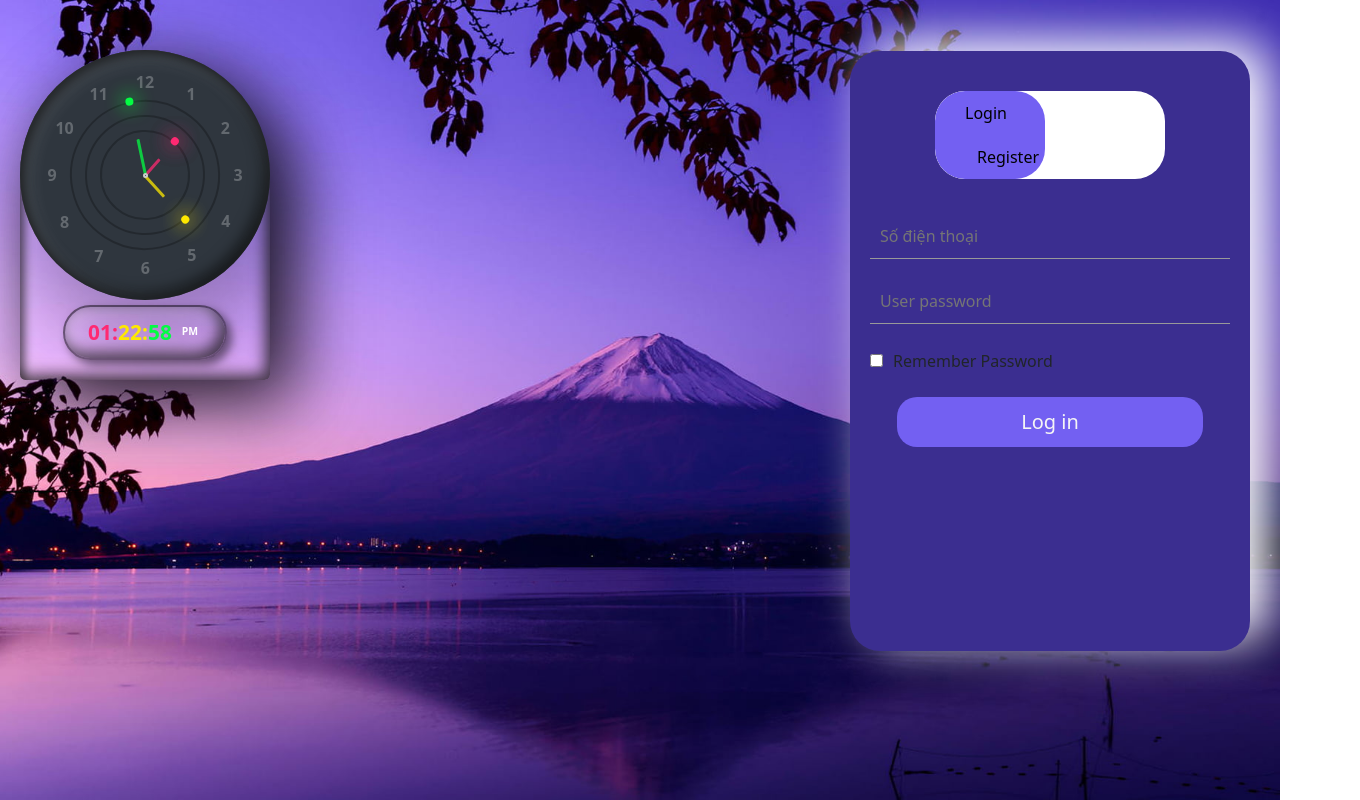
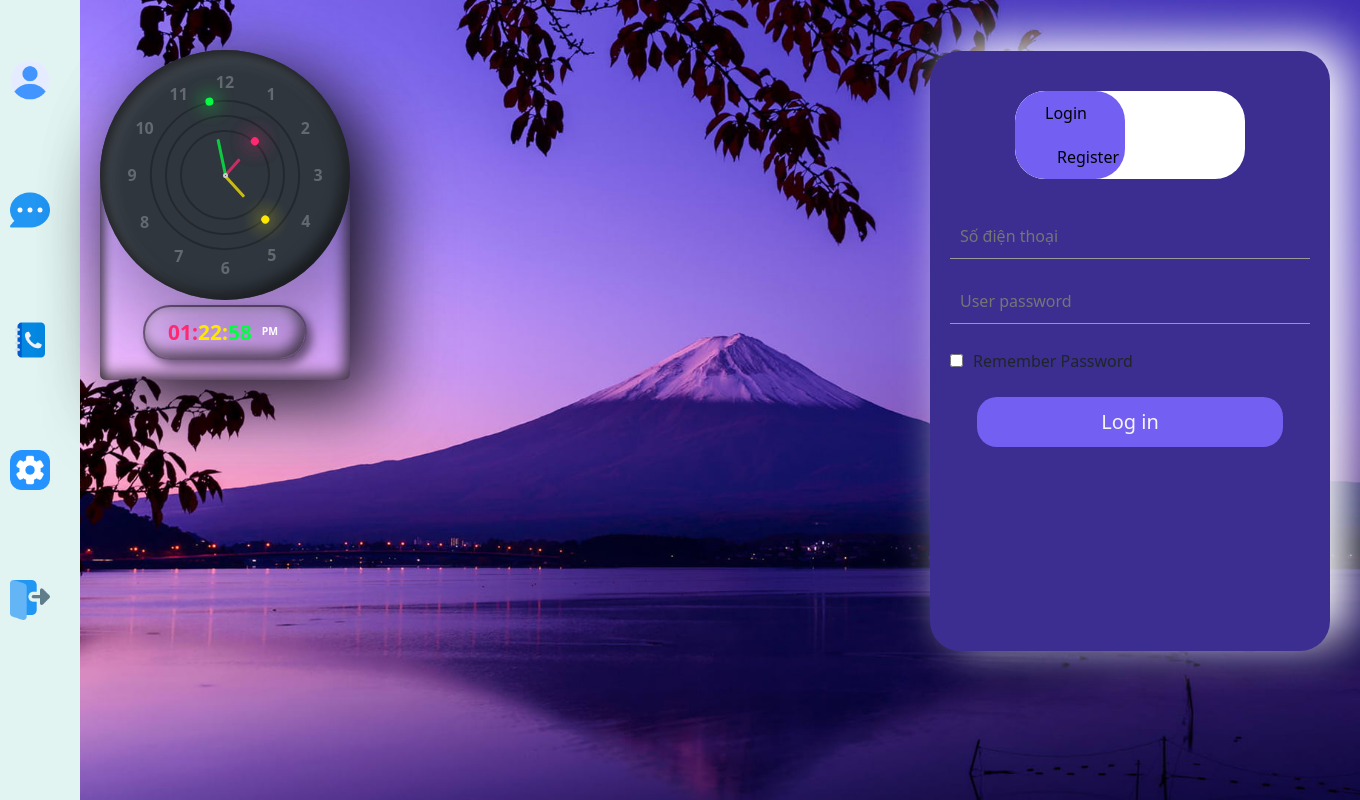
Before and after one commit to ThanhTungEric/ZALO-WEB-FE, a React (Create React App) app: page / in a window 1280 px wide. Shown: the whole page, 1360 px wide, since content can reach past the window. Built offline with nearby package versions, Linux system fonts and the light colour scheme.

Commit message:
pull code

```diff
--- a/src/Menu/MainMenu.js
+++ b/src/Menu/MainMenu.js
@@ -20,10 +20,10 @@ import user from "./img/user.png";
 
 const MainMenu = () => {
   // hide menu when user is not logged in
-  const [isLoggedIn, setLoggedIn] = useState(false);
+  const [isLoggedIn, setLoggedIn] = useState(true);
 
   const handleLogout = () => {
-    setLoggedIn(true);
+    setLoggedIn(false);
   };
 
 
```
